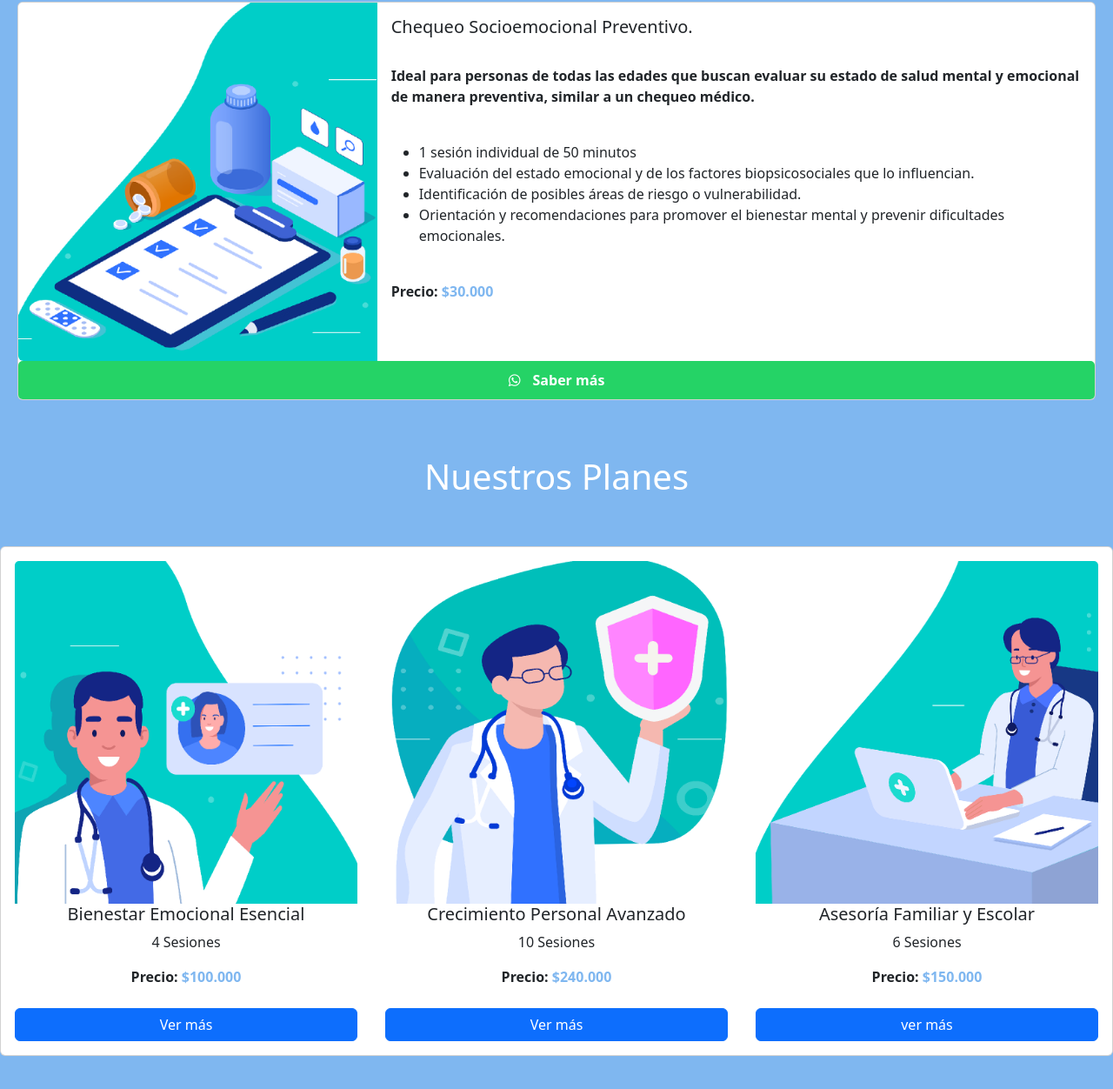
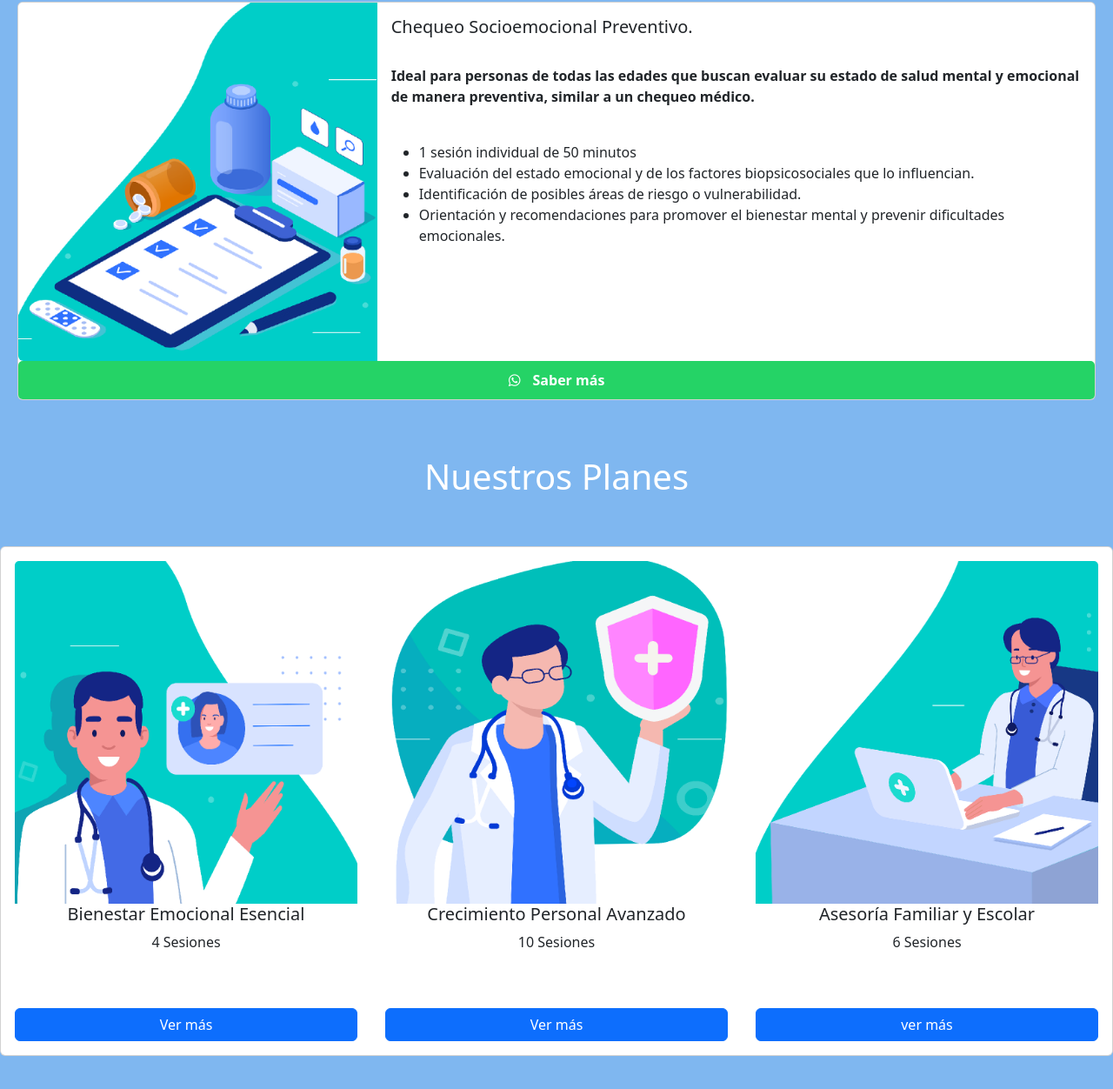
Before and after one commit to JBenAvil/conectapsicologo, a plain HTML site: page index.html in a window 1280 px wide. Shown: the part 2674-3926 px from the top of the page at 87% size. Drawn offline with nearby package versions, Linux system fonts and the light colour scheme.

Commit message:
seting index.html

```diff
--- a/index.html
+++ b/index.html
@@ -191,8 +191,6 @@
                   largo plazo.</li>
               </ul>
               <br>
-              <b>Precio:</b>
-              <b style="color: #7FB7F0;">$45.000</b>
             </div>
           </div>
           <br>
@@ -275,8 +273,6 @@
                   mental y prevenir dificultades emocionales.</li>
               </ul>
               <br>
-              <b>Precio:</b>
-              <b style="color: #7FB7F0;">$30.000</b>
             </div>
           </div>
           <br>
@@ -300,8 +296,6 @@
             <img src="static/plan1.png" class="card-img-top" alt="plan_1">
             <h5 class="card-title">Bienestar Emocional Esencial</h5>
             <p class="card-text">4 Sesiones</p>
-            <b>Precio:</b>
-            <b style="color: #7FB7F0;">$100.000</b>
             <br>
             <br>
             <a href="plan_1.html" class="btn btn-primary" style="width: 100%;">Ver más</a>
@@ -313,8 +307,6 @@
             <img src="static/plan2.png" class="card-img-top" alt="plan_2">
             <h5 class="card-title">Crecimiento Personal Avanzado</h5>
             <p class="card-text">10 Sesiones</p>
-            <b>Precio:</b>
-            <b style="color: #7FB7F0;">$240.000</b>
             <br>
             <br>
             <a href="plan_2.html" class="btn btn-primary" style="width: 100%;">Ver más</a>
@@ -326,8 +318,6 @@
             <img src="static/plan3.png" class="card-img-top" alt="plan_3">
             <h5 class="card-title">Asesoría Familiar y Escolar</h5>
             <p class="card-text">6 Sesiones</p>
-            <b>Precio:</b>
-            <b style="color: #7FB7F0;">$150.000</b>
             <br>
             <br>
             <a href="plan_3.html" class="btn btn-primary" style="width: 100%;">ver más</a>
```
